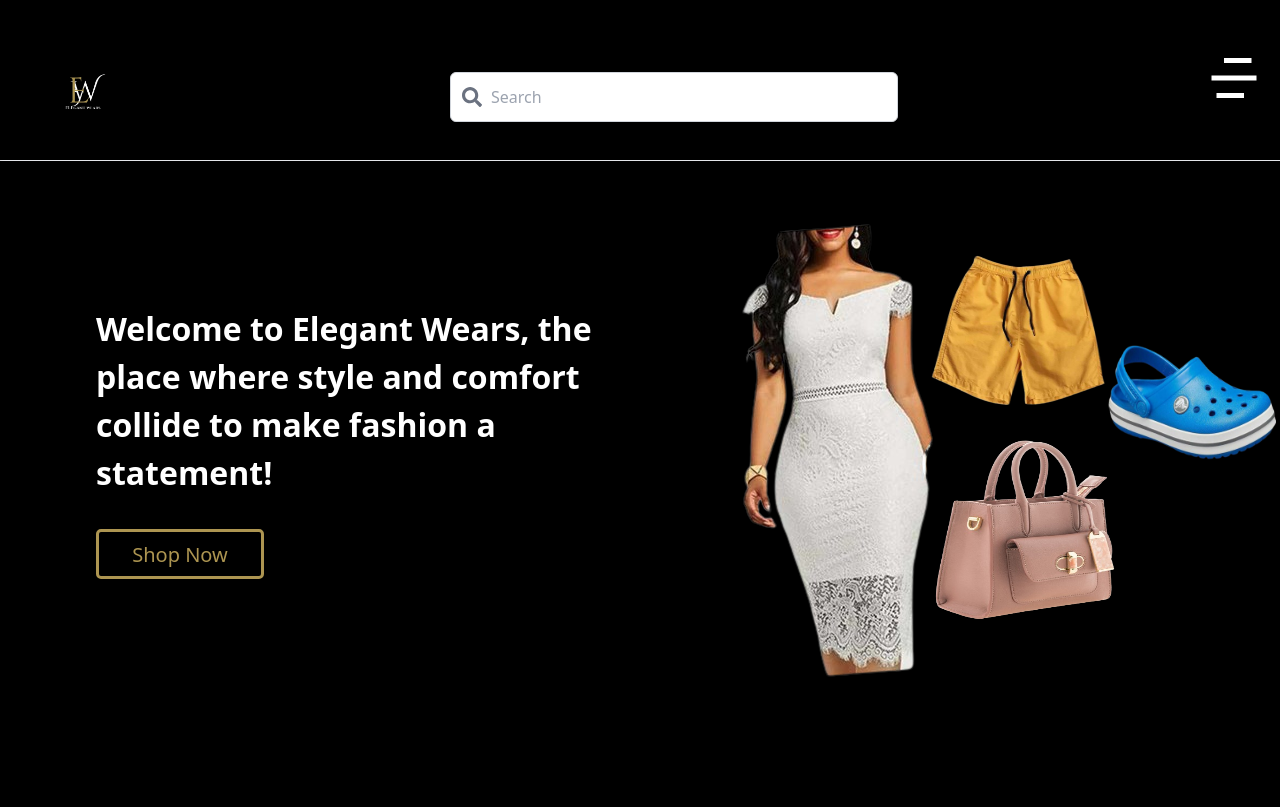
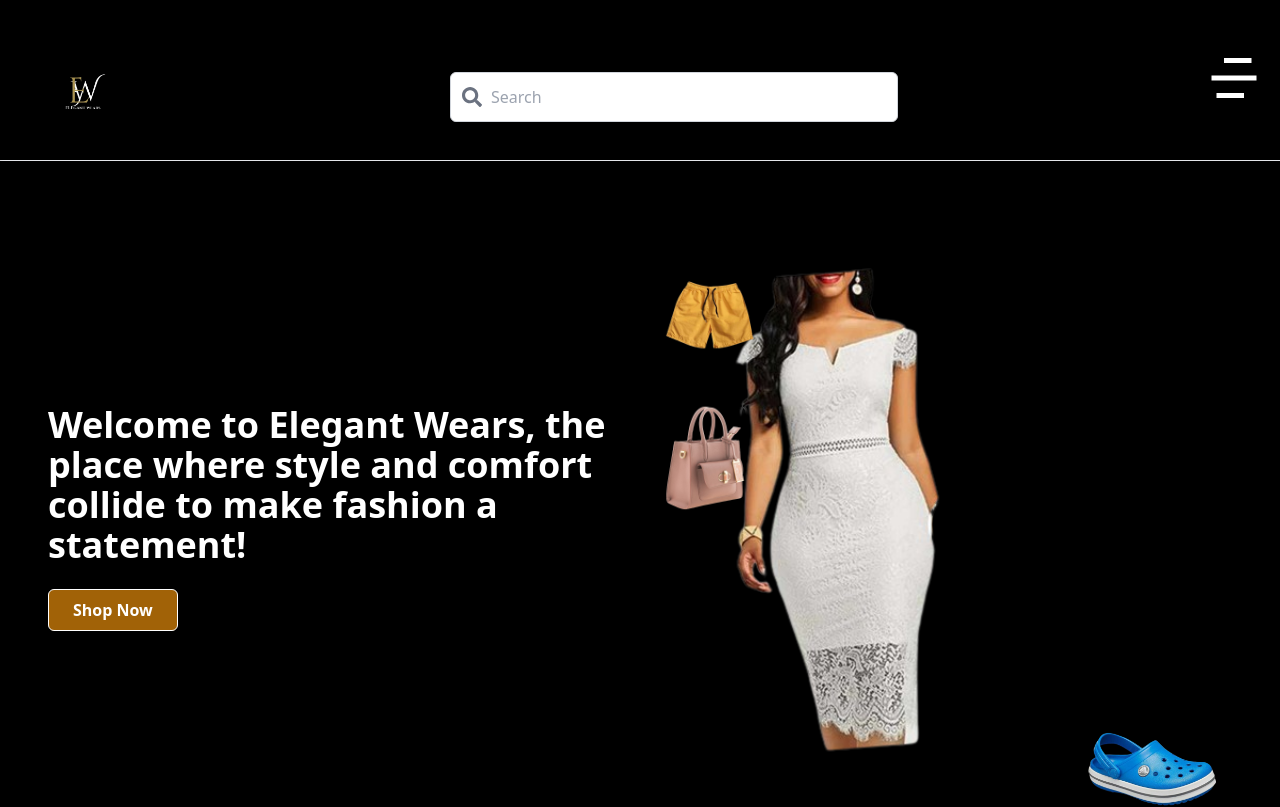
Before and after one commit to olubisifolarin/Ecommerce, a React (Vite) app: page / in a window 1280 px wide. Shown: the top 807 px of the page. Built offline with nearby package versions, Linux system fonts and the light colour scheme.

Commit message:
made changes

```diff
--- a/src/components/Home.jsx
+++ b/src/components/Home.jsx
@@ -7,29 +7,38 @@
 import Shop from "./Shop";
 
 const Home = () => {
-    return(
+  return (
     <>
-        <div className="home text-white flex">
-            <div className="w-1/2 elegantWears">
-                <h1 className="welcome">Welcome to Elegant Wears, the place where style and comfort collide to make fashion a statement!</h1>
-                    <div className="shop-btn pt-2 text-center">
-                        <button>Shop Now</button>
+      <div className="flex flex-wrap items-center justify-between px-4 py-10 md:px-12">
+        {/* Text Section */}
+        <div className="w-full md:w-1/2 mb-8 md:mb-0">
+          <h1 className="text-2xl sm:text-3xl lg:text-4xl font-bold text-white">
+            Welcome to Elegant Wears, the place where style and comfort collide to make fashion a statement!
+          </h1>
+          <div className="pt-6">
+            <button className="bg-yellow-700 hover:bg-yellow-700 text-white font-semibold py-2 px-6 rounded-md border border-white">
+              Shop Now
+            </button>
           </div>
         </div>
-            <div className="w-1/2 home-img flex relative">
-                <img src={imgbg} alt="home-img" className="gown"/>
 
-                <div className="block boxerPink absolute">
-                    <img src={boxer} className="boxer mt-10" alt="home-img" />
-                    <img src={pinkbag} className="pinkBag" alt="home-img" />
+        {/* Image Section */}
+        <div className="w-full md:w-1/2 relative flex justify-center items-center">
+          <img src={imgbg} alt="home background" className="w-full max-w-md object-contain" />
+
+          <div className="absolute top-0 left-0 flex flex-col items-start gap-4 p-4">
+            <img src={boxer} alt="boxer" className="w-20 md:w-28 mt-10" />
+            <img src={pinkbag} alt="pink bag" className="w-16 md:w-24" />
           </div>
-                <img src={crocs} className="crocs relative" alt="home-img" />
+
+          <img src={crocs} alt="crocs" className="absolute bottom-0 right-4 w-24 md:w-32" />
         </div>
       </div>
-        < Services />
+
+      <Services />
       <Shop />
     </>
-    )
-}
+  );
+};
 
 export default Home;
```
Lines whose indentation alone changed are shown as unchanged.
